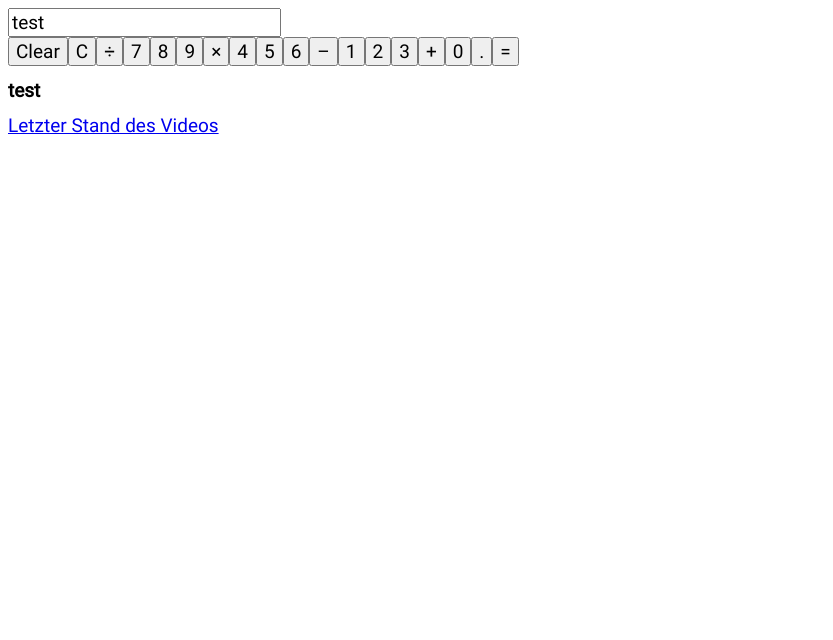
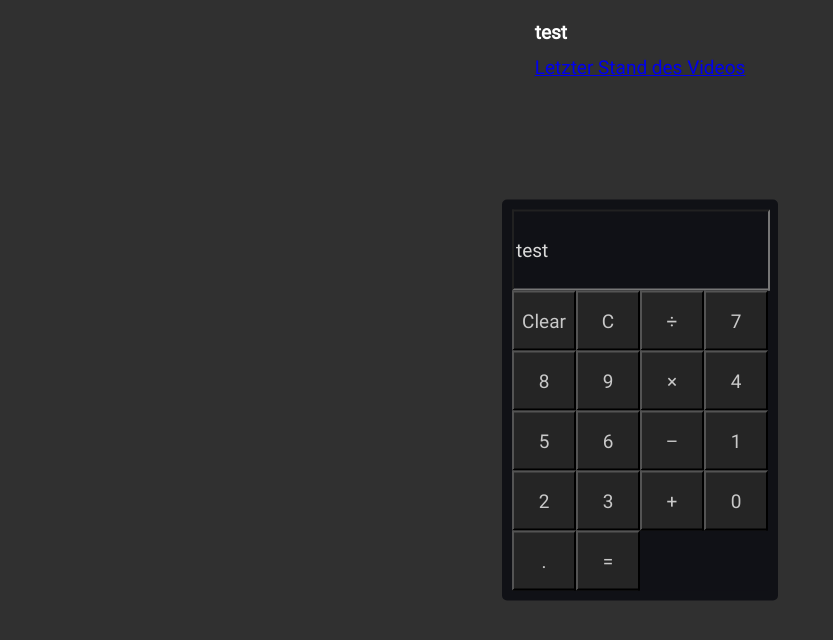
Before and after one commit to L00tz1ffer/ReactCalculator, a React (Create React App) app: page / in a window 1280 px wide. Shown: the top 640 px of the page, without its empty margins (0-833 px from the left). Built offline with nearby package versions, Linux system fonts and the light colour scheme.

Commit message:
Autogenerated Commit from  -> Zeit: 23.10.2022 14:18:26

```diff
--- a/src/App.css
+++ b/src/App.css
@@ -8,3 +8,41 @@
     font-family: 'Roboto', 'sans-serif';
     font-size: 19px;
 }
+
+body{
+    background: rgb(48, 48, 48);
+    color: rgb(255, 255, 255);
+    display: flex;
+    justify-content: center;
+}
+
+.container {
+    top: 50%;
+    left: 50%;
+    position: absolute;
+    transform: translate(-50%, -50%);
+    margin: 0 auto;
+    width: 256px;
+    text-align: center;
+    border:  10px solid #101116;
+    background: #101116;
+    border-radius: 5px;
+}
+.keypad{
+    display: grid;
+    grid-template-columns: repeat(4, 1fr);
+    grid-auto-rows: minmax(60px, auto);
+}
+.keypad_button {
+    background-color: rgb(37, 37, 37);
+    color: rgb(201, 201, 201);
+}
+
+input[type="text"] {
+    height: 75px;
+    width: 250px;
+    background-color: #101116;
+    /*border:0px;*/
+    color: rgb(218, 218, 218);
+
+}
--- a/src/App.js
+++ b/src/App.js
@@ -9,25 +9,25 @@ const App = () => {
                 <form>
                     <input type="text" value={result}></input>
                 </form>
-                <div className='input'>
-                    <button>Clear</button>
-                    <button>C</button>
-                    <button>&divide;</button>
-                    <button>7</button>
-                    <button>8</button>
-                    <button>9</button>
-                    <button>&times;</button>
-                    <button>4</button>
-                    <button>5</button>
-                    <button>6</button>
-                    <button>&ndash;</button>
-                    <button>1</button>
-                    <button>2</button>
-                    <button>3</button>
-                    <button>+</button>
-                    <button>0</button>
-                    <button>.</button>
-                    <button>=</button>
+                <div className='keypad'>
+                    <button className='keypad_button'>Clear</button>
+                    <button className='keypad_button'>C</button>
+                    <button className='keypad_button'>&divide;</button>
+                    <button className='keypad_button'>7</button>
+                    <button className='keypad_button'>8</button>
+                    <button className='keypad_button'>9</button>
+                    <button className='keypad_button'>&times;</button>
+                    <button className='keypad_button'>4</button>
+                    <button className='keypad_button'>5</button>
+                    <button className='keypad_button'>6</button>
+                    <button className='keypad_button'>&ndash;</button>
+                    <button className='keypad_button'>1</button>
+                    <button className='keypad_button'>2</button>
+                    <button className='keypad_button'>3</button>
+                    <button className='keypad_button'>+</button>
+                    <button className='keypad_button'>0</button>
+                    <button className='keypad_button'>.</button>
+                    <button className='keypad_button'>=</button>
                 </div>
             </div>
             <h1>{result}</h1>
```
